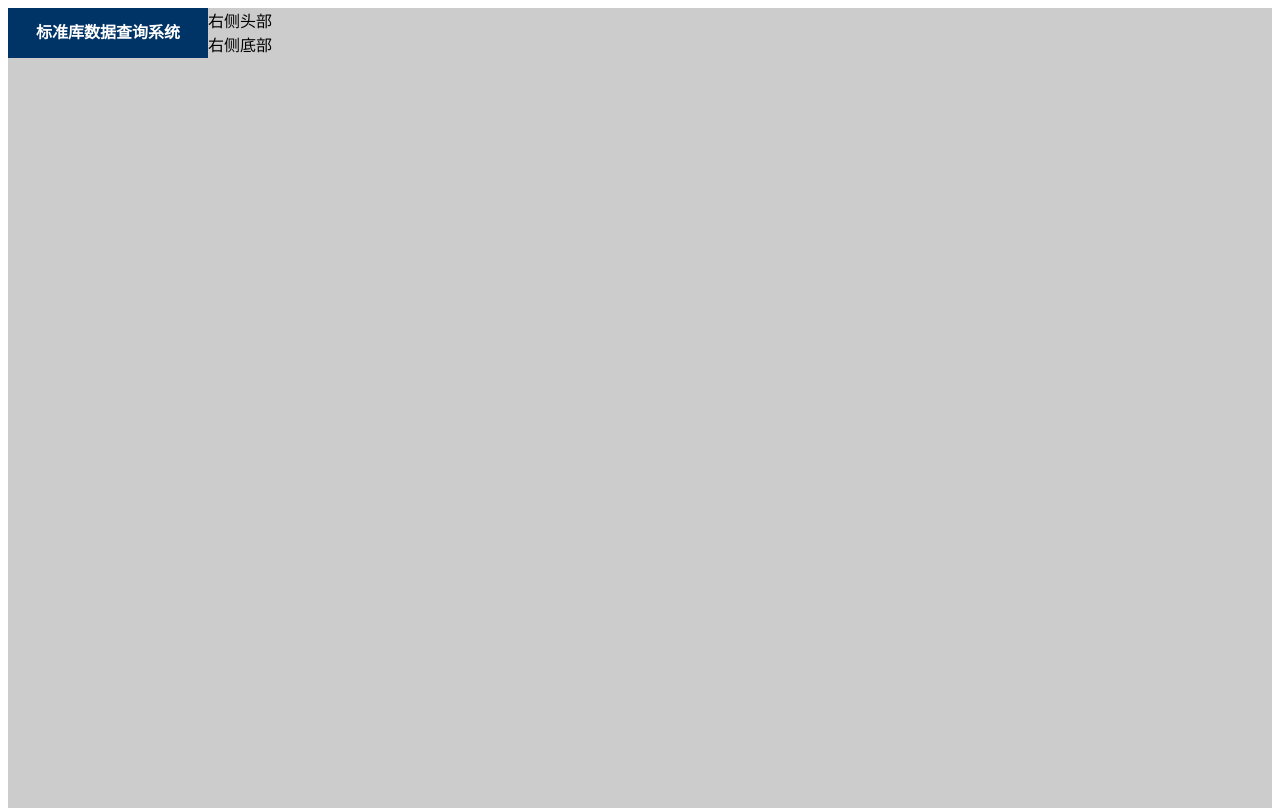
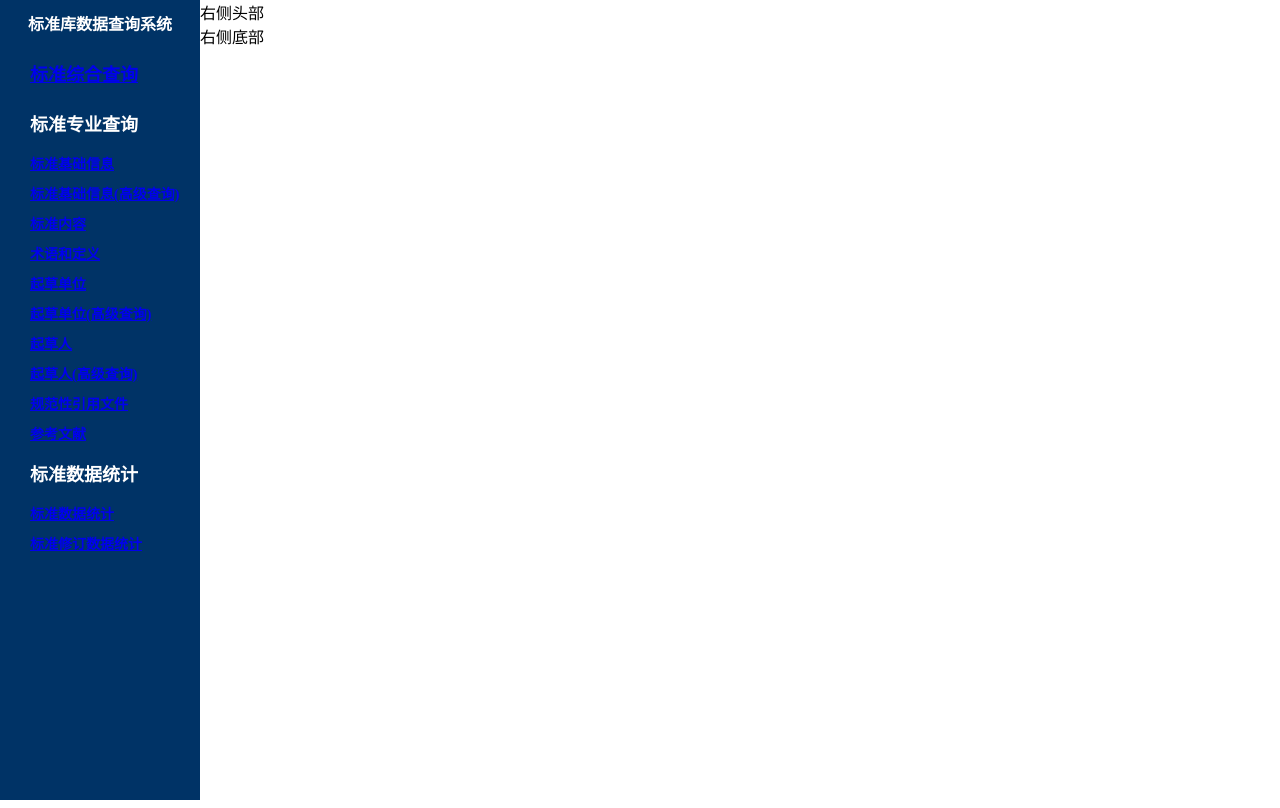
Before and after one commit to huchongyuan/pro, a Vue app: page /#/ in a window 1280 px wide. Built offline with nearby package versions, Linux system fonts and the light colour scheme; what view-design would draw is missing.

Commit message:
新增侧边栏导航菜单

```diff
--- a/src/App.vue
+++ b/src/App.vue
@@ -4,7 +4,7 @@
  * @Author: huchongyuan
  * @Date: 2021-03-01 21:52:51
  * @LastEditors: huchongyuan
- * @LastEditTime: 2021-03-11 16:40:44
+ * @LastEditTime: 2021-03-12 10:56:55
 -->
 <template>
   <div id="app">
@@ -13,6 +13,16 @@
 </template>
 
 <style lang="less">
+*{
+  margin:0;
+  padding:0;
+}
+ul{
+  list-style: none;
+}
+li{
+  list-style: none;
+}
 #app{
   width:100%;
   height:100%;
--- /dev/null
+++ b/src/components/LeftMenu.vue
@@ -0,0 +1,98 @@
+<!--
+ * @Descripttion:侧边栏菜单组件
+ * @version:1.0.0
+ * @Author: huchongyuan
+ * @Date: 2021-03-11 17:51:29
+ * @LastEditors: huchongyuan
+ * @LastEditTime: 2021-03-13 10:37:07
+-->
+<template>
+    <div class="leftMenu">
+        <MenuItem v-for="(item,key) in MeunList" :key="key" :menus="item" />
+    </div>
+</template>
+<script>
+import MenuItem from './LeftMenuItem';
+const MeunList=[
+    {
+        "title":"标准综合查询",
+        "url":"/IntegratedQuery"
+    },
+    {
+        "title":"标准专业查询",
+        "children":[
+            {
+                "title":"标准基础信息",
+                "url":"/NormBaseQuery"
+            },
+            {
+                "title":"标准基础信息(高级查询)",
+                "url":"/NormAdvancedQuery"
+            },
+            {
+                "title":"标准内容",
+                "url":"/NormInfoQuery"
+            },
+            {
+                "title":"术语和定义",
+                "url":"/TermAndDefinition"
+            },
+            {
+                "title":"起草单位",
+                "url":"/DraftingUnit"
+            },
+            {
+                "title":"起草单位(高级查询)",
+                "url":"/DraftingAdvancedUnit"
+            },
+            {
+                "title":"起草人",
+                "url":"/Rapporteur"
+            },
+            {
+                "title":"起草人(高级查询)",
+                "url":"/RapporteurAdvanced"
+            },
+            {
+                "title":"规范性引用文件",
+                "url":"/AuthorityFile"
+            },
+            {
+                "title":"参考文献",
+                "url":"/Bibliography"
+            }
+        ]
+    },
+    {
+       "title":"标准数据统计",
+       "children":[
+           {
+                "title":"标准数据统计",
+                "url":"/NormDataStatistics"
+            },
+            {
+                "title":"标准修订数据统计",
+                "url":"/NormDataModifyStatistics"
+            }
+       ]
+    }
+];
+export default {
+  name:"LeftMenu",
+  data(){
+      return {
+         MeunList
+      }
+  },
+  components:{
+      "MenuItem":MenuItem
+  }
+}
+</script>
+<style>
+.leftMenu{
+    padding-left:30px;
+    height:calc(100% - 50px);
+    background-color:#003366;
+}
+</style>
--- /dev/null
+++ b/src/components/LeftMenuItem.vue
@@ -0,0 +1,58 @@
+<!--
+ * @Descripttion:单个的菜单组
+ * @version:1.0.0
+ * @Author: huchongyuan
+ * @Date: 2021-03-11 17:51:29
+ * @LastEditors: huchongyuan
+ * @LastEditTime: 2021-03-13 11:16:59
+-->
+<template>
+    <div class="MenuItem" v-if="menus">
+        <h2 class="menutil">
+            <span v-if="!menus.url">{{menus.title}}</span>
+            <router-link :to="menus.url" v-if="menus.url">{{menus.title}}</router-link>
+        </h2>
+        <ul class="menuList" v-if="menus.children">
+            <li class="menuChild" v-for="(child,index) in menus.children" :key="index">
+                <router-link :to="child.url">{{child.title}}</router-link>
+            </li>
+        </ul>
+    </div>
+</template>
+<script>
+export default {
+  name:"MenuItem",
+  props:{
+      menus:{
+          type:Object,
+          default(){
+              return null;
+          }
+      }
+  }
+
+}
+</script>
+<style lang="less">
+.MenuItem{
+    h2{
+        height:50px;
+        line-height:50px;
+        font-size:18px;
+        font-weight:bolder;
+        color:#fff;
+        cursor:pointer;
+    }
+    li{
+        height:30px;
+        line-height:30px;
+        font-size:14px;
+        font-weight:bolder;
+        color:#fff;
+        cursor:pointer;
+    }
+    .active{
+        color:chartreuse;
+    }
+}
+</style>
--- a/src/router/index.js
+++ b/src/router/index.js
@@ -4,7 +4,7 @@
  * @Author: huchongyuan
  * @Date: 2021-03-01 21:52:51
  * @LastEditors: huchongyuan
- * @LastEditTime: 2021-03-11 16:25:15
+ * @LastEditTime: 2021-03-12 11:20:36
  */
 import Vue from 'vue';
 import VueRouter from 'vue-router';
@@ -29,7 +29,7 @@ const routes = [
         path: 'NormBaseQuery',
         name: 'NormBaseQuery',
         meta:{
-          title:"标准基础查询 "
+          title:"标准基础信息"
         },
         component: () => import(/* webpackChunkName: "NormBaseQuery" */ '../views/ProfessionalQuery/NormBaseQuery.vue')
       },
@@ -37,7 +37,7 @@ const routes = [
         path: 'NormAdvancedQuery',
         name: 'NormAdvancedQuery',
         meta:{
-          title:"标准高级查询"
+          title:"标准基础信息(高级查询)"
         },
         component: () => import(/* webpackChunkName: "NormAdvancedQuery" */ '../views/ProfessionalQuery/NormAdvancedQuery.vue')
       },
--- a/src/views/Home.vue
+++ b/src/views/Home.vue
@@ -4,12 +4,13 @@
  * @Author: huchongyuan
  * @Date: 2021-03-07 22:57:02
  * @LastEditors: huchongyuan
- * @LastEditTime: 2021-03-11 17:49:01
+ * @LastEditTime: 2021-03-12 11:07:38
 -->
 <template>
     <div id="Home">
         <nav class="menuWrap">
           <div class="menuTitle">标准库数据查询系统</div>
+          <LeftMenu />
         </nav>
         <main>
           <header>右侧头部</header>
@@ -22,15 +23,19 @@
 </template>
 
 <script>
+import LeftMenu from '@/components/LeftMenu';
 export default {
   name: 'Home',
+  components:{
+    "LeftMenu":LeftMenu
+  }
 };
 </script>
 <style lang="less">
 #Home{
   width:100%;
   height:100%;
-  background-color: #ccc;
+  background-color: #fff;
   nav{
     width:200px;
     float:left;
```
